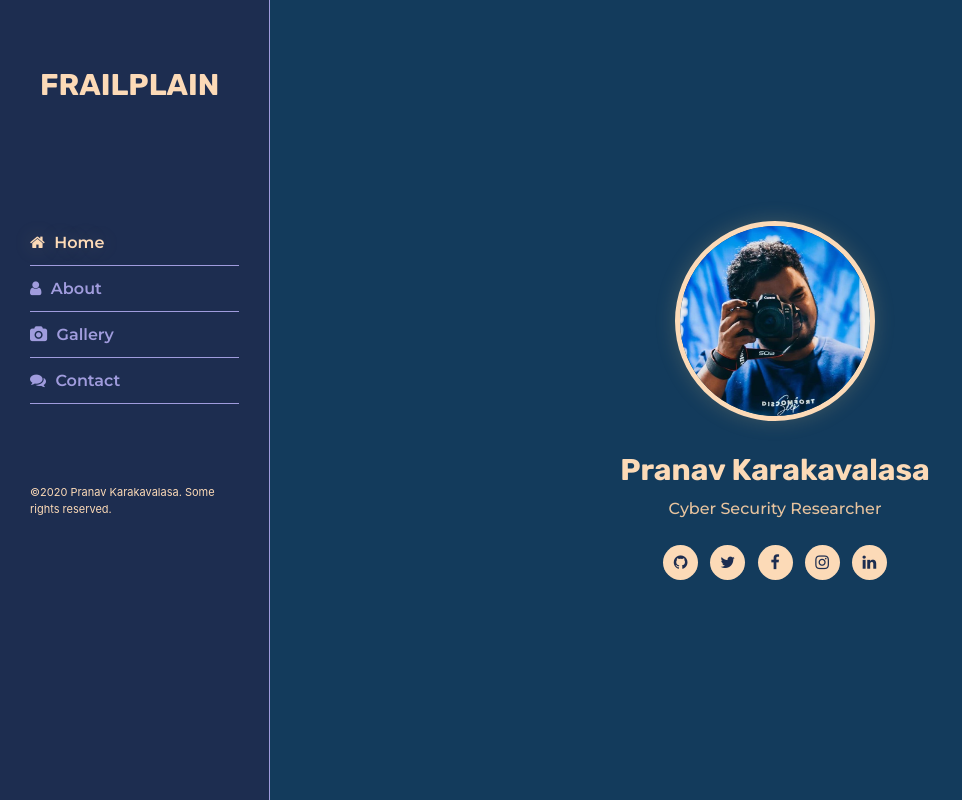
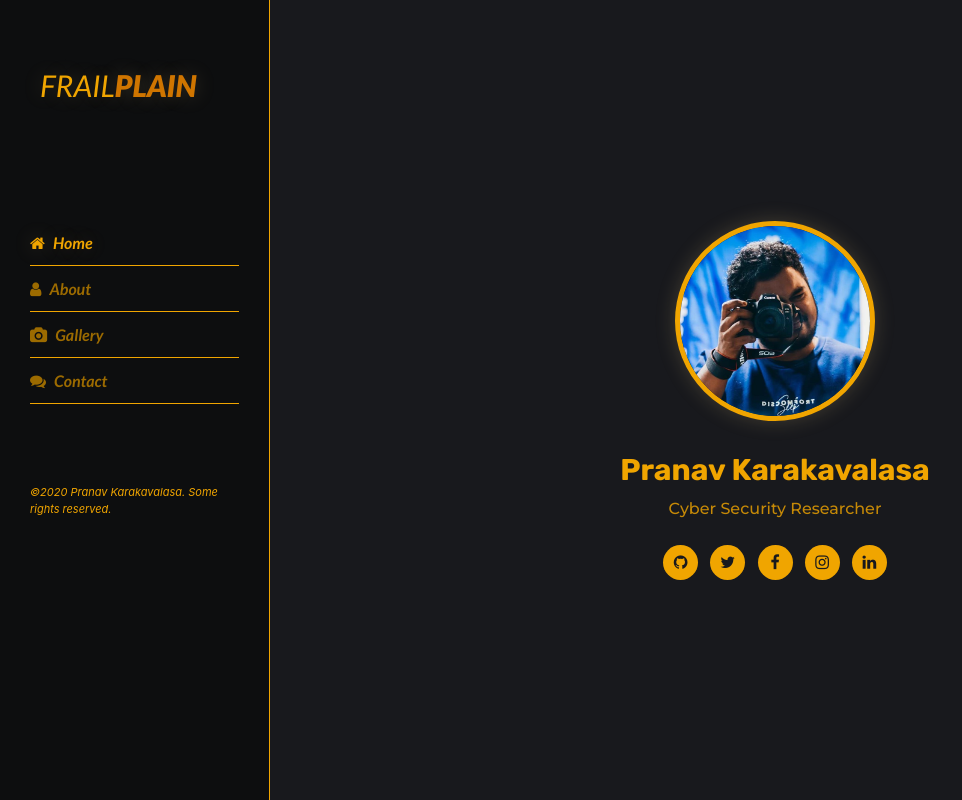
Before and after one commit to pranavkarakavalasa/Portfolio-website, a plain HTML site: page index.html in a window 1280 px wide. Shown: the whole page, without its empty margins (0-962 px from the left). Drawn offline with Linux system fonts and the light colour scheme.

Commit message:
theme change + modifs

```diff
--- a/css/skins/gold.css
+++ b/css/skins/gold.css
@@ -1,22 +1,22 @@
 
 .aside .logo a::before{
-    border-left: 4px solid #fcdab7;
-    border-top: 4px solid #fcdab7;
+    border-left: 4px solid #f0a500;
+    border-top: 4px solid #f0a500;
 }
 
 
 .aside .logo a::after{
-    border-right: 4px solid #fcdab7;
-    border-bottom: 4px solid #fcdab7;
+    border-right: 4px solid #f0a500;
+    border-bottom: 4px solid #f0a500;
 }
 .aside .nav li a:hover,
 .aside .nav li a.active{
-    color: #fcdab7;
+    color: #f0a500;
     text-shadow: 0 0 20px rgba(201, 174, 115, 0.24);
 }
 .aside .nav-toggler span,
 .aside .nav-toggler span::before,
 .aside .nav-toggler span::after,
 .home .intro .social-links a{
-    background-color: #fcdab7;
+    background-color: #f0a500;
 }
--- a/css/style.css
+++ b/css/style.css
@@ -3,6 +3,7 @@
 /* imported from fonts.google.com */
 @import url('https://fonts.googleapis.com/css2?family=Montserrat:wght@400;500;600;700&display=swap');
 @import url('https://fonts.googleapis.com/css2?family=Rubik:wght@500;700;900&display=swap');
+@import url('https://fonts.googleapis.com/css2?family=Lato:ital,wght@0,400;0,700;0,900;1,400;1,700;1,900&display=swap');
 /* General Style */
 body{
     margin: 0;
@@ -21,7 +22,7 @@ body{
     box-sizing: border-box;
 }
 .section{
-    background-color: #133b5c;
+    background-color: #18191d;
     min-height: 100vh;
     display: block;
     padding: 0 30px;
@@ -41,13 +42,13 @@ body{
 /* Aside */
 .aside{
     width: 270px;
-    background-color: #1d2d50;
+    background-color: #0d0e0f;
     position: fixed;
     height: 100%;
     left: 0;
     right: 0;
     z-index: 10;
-    border-right:1px solid #a09cdd;
+    border-right:1px solid #f0a500;
     padding: 30px;
 }
 .aside .logo{
@@ -55,18 +56,21 @@ body{
 }
 .aside .logo a{
     font-size: 30px;
-    font-family: 'Rubik', sans-serif;
-    color: #fcdab7;
-    font-weight: 700;
+    font-family: 'Lato', sans-serif ;
+    font-style: italic;
+    color: #f0a500;
+    font-weight: 400;
     text-decoration: none;
     display: inline-block;
     position: relative;
     padding: 0 10px;
     line-height: 50px;
     text-transform: uppercase;
+    text-shadow: 0 0 20px rgba(201, 174, 115, 0.24);
 }
 .aside .logo span{
-    color: #fcdab7;
+    font-weight: 900;
+    color: #cf7500;
 }
 /* .aside .logo a::before{
     content: '';
@@ -87,14 +91,14 @@ body{
 .aside .nav-toggler{
     height: 40px;
     width: 45px;
-    border: 1px solid #fcdab7;
+    border: 1px solid #f0a500;
     cursor: pointer;
     position: fixed;
     left: 300px;
     top: 30px;
     z-index: 11;
     border-radius: 5px;
-    background-color: #fcdab7;
+    background-color: #f0a500;
     display: none;
     /* display: -ms-flexbox; */
     /* display: flex; */
@@ -136,11 +140,13 @@ body{
 .aside .nav li a{
     font-size: 16px;
     font-weight: 600;
-    color: #a09cdd;
+    font-family: 'Lato';
+    font-style: italic;
+    color: #9c6b00;
     text-decoration: none;
     line-height: 45px;
     display: block;
-    border-bottom:1px solid #a09cdd;
+    border-bottom:1px solid #f0a500;
     -webkit-transition: all 0.3s ease;
     transition: all 0.3s ease;
     text-transform: capitalize;
@@ -155,7 +161,8 @@ body{
 /* Copyright */
 .aside .copyright{
     font-family: -apple-system, BlinkMacSystemFont, 'Segoe UI', Roboto, Oxygen, Ubuntu, Cantarell, 'Open Sans', 'Helvetica Neue', sans-serif;
-    color: #fcdab7;
+    color: #f0a500;
+    font-style: italic;
     font-size: 11px;
 }
 /* Home */
@@ -166,7 +173,7 @@ body{
 }
 .home .intro{
     text-align: center;
-    color: #fcdab7;
+    color: #f0a500;
 }
 
 .home .intro img{
@@ -174,12 +181,12 @@ body{
     width: 200px;
     border-radius: 50%;
     display: inline-block;
-    border: 5px solid #fcdab7;
+    border: 5px solid #f0a500;
 }
 .home .intro h1{
     font-size: 30px;
     font-family: 'Rubik', sans-serif;
-    color: #fcdab7;
+    color: #f0a500;
     font-weight: 700;
     margin: 20px 0 5px;
 }
@@ -188,7 +195,7 @@ body{
     font-weight: 500;
     margin: 0;
     line-height: 22px;
-    color: #e7c39e;
+    color: #c58907;
 }
 .home .intro .social-links{
     margin-top: 25px;
@@ -199,7 +206,7 @@ body{
     display: inline-block;
     line-height: 35px;
     text-align: center;
-    color: #1d2d50;
+    color: #18191d;
     margin: 0 4px;
     border-radius: 50%;
     text-decoration: none;
--- a/index.html
+++ b/index.html
@@ -23,7 +23,7 @@
         <!-- Nav -->
         <ul class="nav">
             <li><a href="#" class="active"><i class="fa fa-home"></i> Home</a></li>
-            <li><a href="#"><i class="fa fa-user"></i> About</a></li>
+            <li><a href="about.html"><i class="fa fa-user"></i> About</a></li>
             <li><a href="#"><i class="fa fa-camera"></i> Gallery</a></li>
             <li><a href="#"><i class="fa fa-comments"></i> Contact</a></li>
         </ul>
```
Also changed, not shown: about.html (added).
